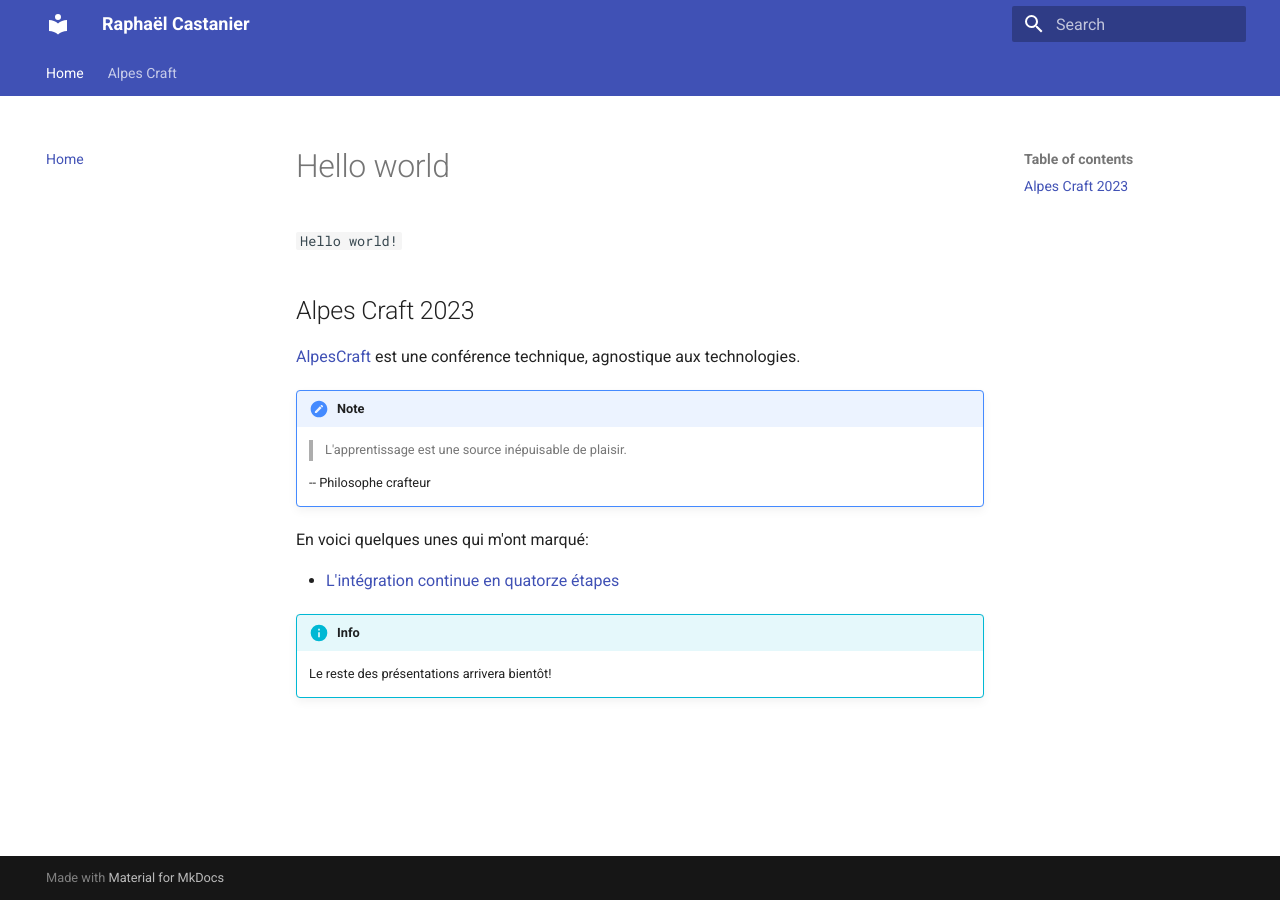
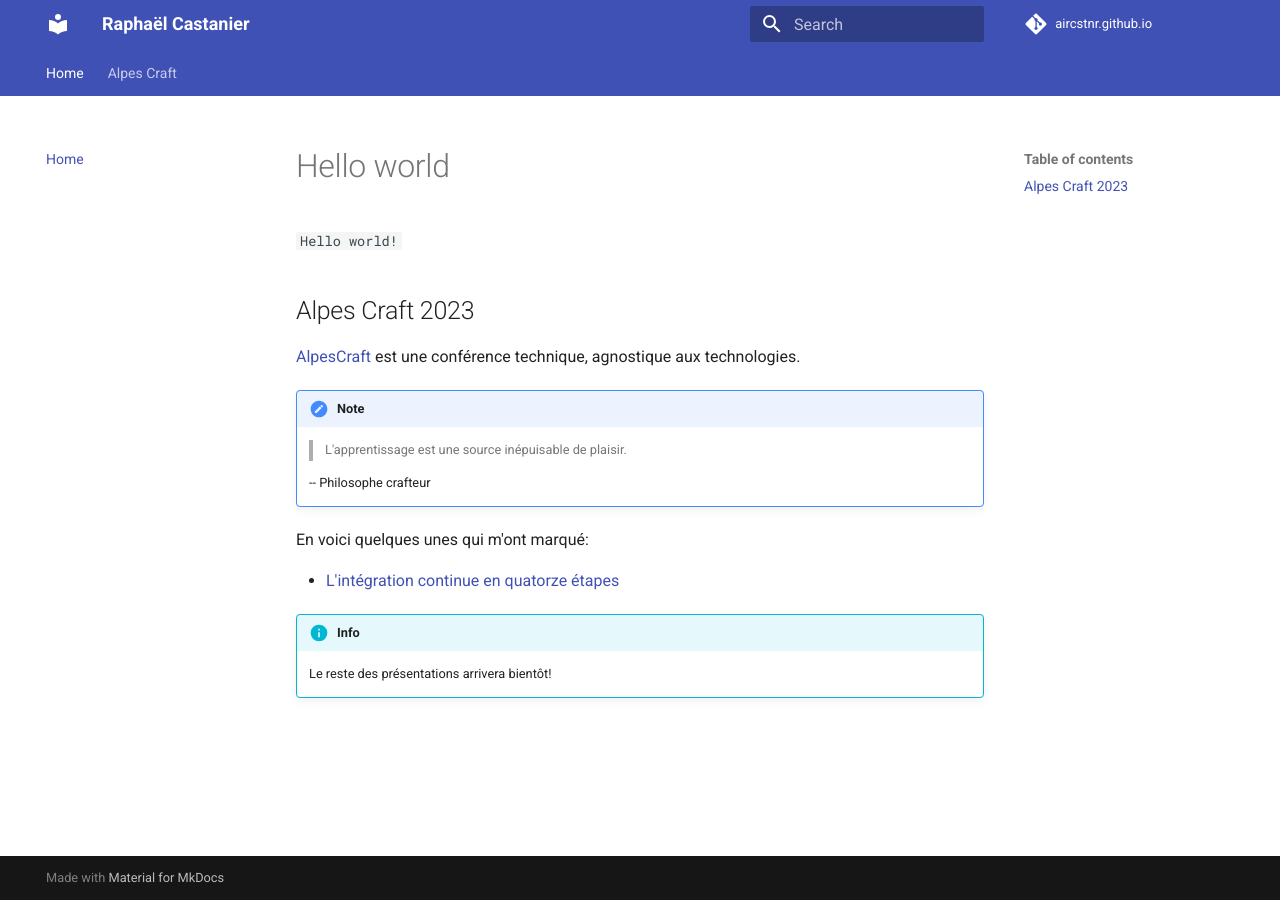
Before and after one commit to airCstnr/aircstnr.github.io, an MkDocs documentation site: the page built from docs/index.md, in a window 1280 px wide. Built offline with MkDocs 1.6.1 and Material for MkDocs 9.7.7, drawn with Linux system fonts in a browser that asks for light colours; comment, search, counter and statistics services are not loaded.

Commit message:
ci: update mkdocs config

```diff
--- a/mkdocs.yml
+++ b/mkdocs.yml
@@ -1,9 +1,14 @@
 site_name: Raphaël Castanier
 site_url: https://aircstnr.github.io/
+repo_url: https://github.com/airCstnr/aircstnr.github.io
+repo_name: aircstnr.github.io
+edit_uri: "edit/master/docs/"
+
 nav:
   - Home: index.md
   - Alpes Craft:
       - alpes_craft/ci_en_14_etapes.md
+
 theme:
   name: material
   features:
```
